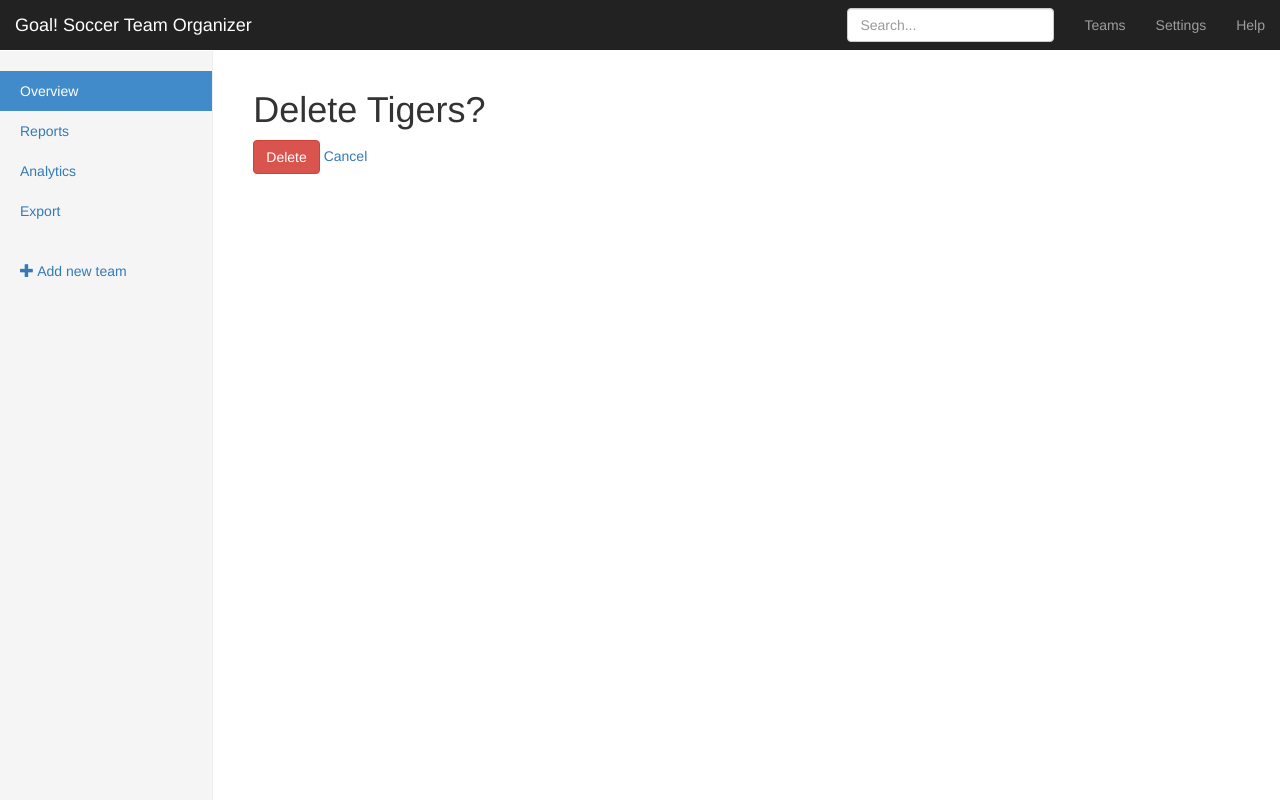
After one commit to jebin007/Django-Class-Based-Views, a Django app: page /teams/delete/1/ in a window 1280 px wide. The commit adds this page. Run offline with Django 3.2, Linux system fonts and the light colour scheme; data comes from the database, SQL or seed files in the repository; both versions use the stored data as it was after the commit; some libraries are stand-ins or nearby versions.

Commit message:
Create, Update and Delete Views:
No web app is complete without the ability to create, update, and delete records. Django's `CreateView`, `UpdateView` and `DeleteView` to the rescue!

-after editing a team it goes right back at the detail view thanks to the absolute url.
-delete view should use a reverse_lazy url.

```diff
--- a/djangoal/teams/models.py
+++ b/djangoal/teams/models.py
@@ -1,5 +1,6 @@
 from django.contrib.auth.models import User
 from django.db import models
+from django.core.urlresolvers import reverse
 
 POSITIONS = (
     ('GK', 'Goalkeeper'),
@@ -31,6 +32,9 @@ class Team(models.Model):
     def __str__(self):
         return self.name
 
+    def get_absolute_url(self):
+        return reverse("teams:detail", kwargs={'pk': self.pk})
+
 
 class Player(models.Model):
     name = models.CharField(max_length=255)
--- a/djangoal/teams/templates/teams/_layout.html
+++ b/djangoal/teams/templates/teams/_layout.html
@@ -9,6 +9,6 @@
 	<li><a href="#">Export</a></li>
 </ul>
 <ul class="nav nav-sidebar">
-	<li><a href="#"><span class="glyphicon glyphicon-plus" aria-hidden="true"></span> Add new team</a></li>
+	<li><a href="{% url 'teams:create' %}"><span class="glyphicon glyphicon-plus" aria-hidden="true"></span> Add new team</a></li>
 </ul>
 {% endblock %}
--- /dev/null
+++ b/djangoal/teams/templates/teams/team_confirm_delete.html
@@ -0,0 +1,11 @@
+{% extends "teams/_layout.html" %}
+
+{% block body_content %}
+<h1>Delete {{ team.name }}?</h1>
+
+<form method='POST'>
+	{% csrf_token %}
+	<input type="submit" class="btn btn-danger" value="Delete"> <a href="{% url
+	 'teams:detail' pk=team.pk %}">Cancel</a>
+</form>
+{% endblock %}
--- a/djangoal/teams/templates/teams/team_detail.html
+++ b/djangoal/teams/templates/teams/team_detail.html
@@ -11,4 +11,6 @@
 	<li>{{ player.name }} - {{ player.get_position_display }}</li>
 {% endfor %}
 </ul>
+<hr>
+<p><a href="{% url 'teams:update' pk=team.pk %}" class="btn">Edit</a></p>
 {% endblock %}
--- a/djangoal/teams/urls.py
+++ b/djangoal/teams/urls.py
@@ -5,4 +5,7 @@ from . import views
 urlpatterns = [
     url(r'^$', views.TeamListView.as_view(), name='list'),
     url(r'^(?P<pk>\d+)/$', views.TeamDeatilView.as_view(), name='detail'),
+    url(r'^create/$', views.TeamCreateView.as_view(), name='create'),
+    url(r'^edit/(?P<pk>\d+)/$', views.TeamUpdateView.as_view(), name='update'),
+    url(r'^delete/(?P<pk>\d+)/$', views.TeamDeleteView.as_view(), name='delete'),
 ]
--- a/djangoal/teams/views.py
+++ b/djangoal/teams/views.py
@@ -1,5 +1,6 @@
 from django.shortcuts import render, get_object_or_404
-from django.views.generic import ListView, DetailView
+from django.views.generic import ListView, DetailView, CreateView, UpdateView, DeleteView
+from django.core.urlresolvers import reverse_lazy
 
 from . import models
 
@@ -19,3 +20,15 @@ class TeamListView(ListView):
 
 class TeamDeatilView(DetailView):
     model = models.Team
+
+class TeamCreateView(CreateView):
+    model = models.Team
+    fields = ("name", "practice_location", "coach")
+
+class TeamUpdateView(UpdateView):
+    model = models.Team
+    fields = ("name", "practice_location", "coach")
+
+class TeamDeleteView(DeleteView):
+    model = models.Team
+    success_url = reverse_lazy("teams:list")
```
Also changed, not shown: djangoal/teams/templates/teams/team_form.html (added, +11 -0 lines), djangoal/db.sqlite3.
